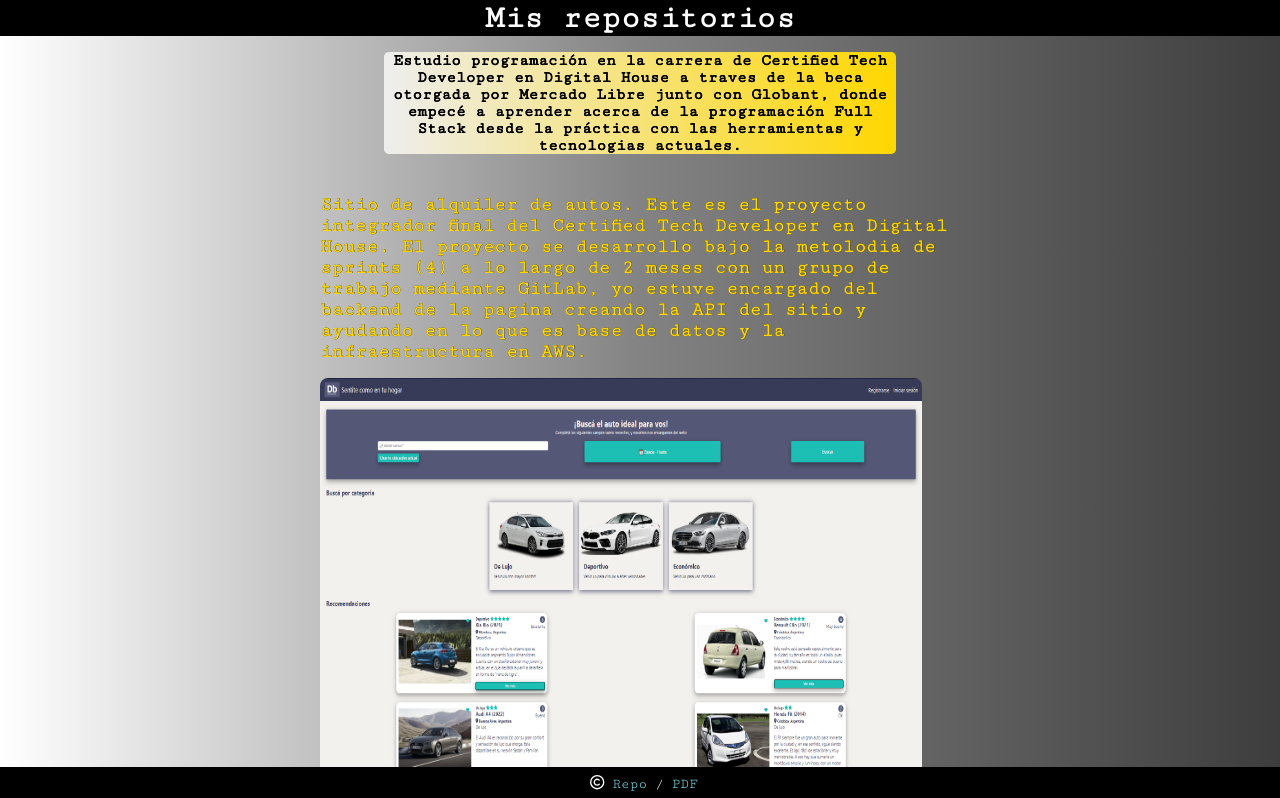
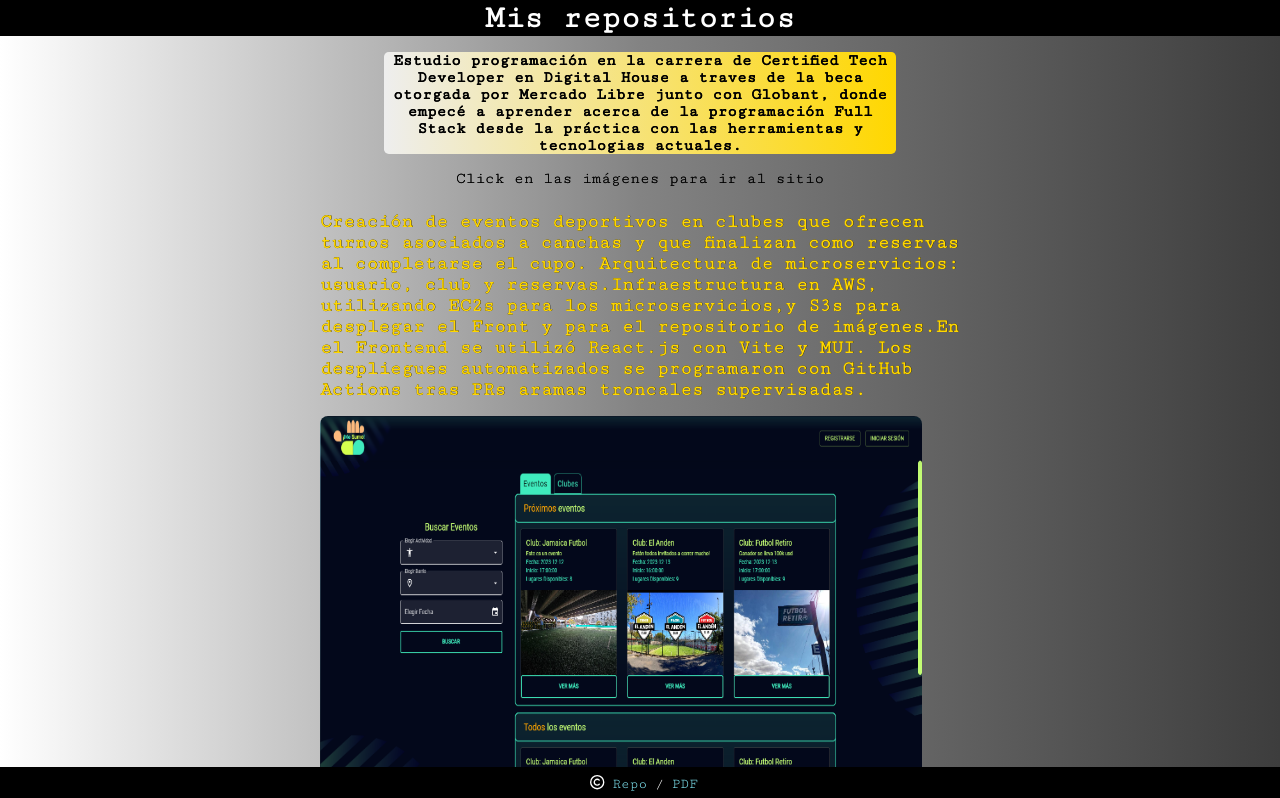
Before and after one commit to aquamantop/Cv-portfolio, a React (Create React App) app: page /SobreMi in a window 1280 px wide. Shown: the top 798 px of the page. Built offline with nearby package versions, Linux system fonts and the light colour scheme; a web font is replaced by a local one.

Commit message:
repo + web mesumo agregada

```diff
--- a/src/App.js
+++ b/src/App.js
@@ -9,7 +9,7 @@
     <BrowserRouter basename={process.env.PUBLIC_URL}>
       <Routes>
         <Route path='/' element={<Home/>}></Route>
-        <Route path='SobreMi' element={<SobreMi/>}></Route>
+        <Route path='/SobreMi' element={<SobreMi/>}></Route>
       </Routes>
     </BrowserRouter>
   );
--- a/src/Json/articulos.js
+++ b/src/Json/articulos.js
@@ -2,49 +2,53 @@
 import calculator from '../Img/tip-calculator.png'
 import ppt from '../Img/ppt.png'
 import rating from '../Img/rating.png'
-import form from '../Img/form.png'
+import mesumo from '../Img/me-sumo.png'
 import proyecto from '../Img/proyecto-final.png'
 
 export const Articulos = [
     {
         id: 1,
+        descripcion: "Creación de eventos deportivos en clubes que ofrecen turnos asociados a canchas y que finalizan como reservas al completarse el cupo. Arquitectura de microservicios: usuario, club y reservas.Infraestructura en AWS, utilizando EC2s para los microservicios,y S3s para desplegar el Front y para el repositorio de imágenes.En el Frontend se utilizó React.js con Vite y MUI. Los despliegues automatizados se programaron con GitHub Actions tras PRs aramas troncales supervisadas.",
+        linkWeb: "http://me-sumo-frontend.s3-website-us-east-1.amazonaws.com/",
+        linkCodigo: "https://github.com/aquamantop/Me-Sumo",
+        img: mesumo,
+        alt: "digital booking, alquiler de autos"
+    },
+    {
+        id: 2,
         descripcion: "Sitio de alquiler de autos. Este es el proyecto integrador final del Certified Tech Developer en Digital House. El proyecto se desarrollo bajo la metolodia de sprints (4) a lo largo de 2 meses con un grupo de trabajo mediante GitLab, yo estuve encargado del backend de la pagina creando la API del sitio y ayudando en lo que es base de datos y la infraestructura en AWS.",
         img: proyecto,
         alt: "digital booking, alquiler de autos"
     },
     {
-        id: 2,
+        id: 3,
         descripcion: "Aplicación de turnos odontológicos con Spring Boot y API Rest principalmente, Hibernate como ORM, PostgreSQL como BBDD y JavaScrip para el front. Utilizando Heroku para el deploy.",
         linkCodigo: "https://github.com/aquamantop/Clinica-dental",
         img: clinica,
         alt:"clinica dental"
     },
     {
-        id: 3,
+        id: 4,
         descripcion: "App funcional para calcular la propina a dar teniendo en cuenta el monto total, la cantidad de personas que pagan y el porcentaje que se desea dejar a modo de propina. Luego, mostrar el monto total y monto de la propina a pagar por persona.",
+        linkWeb: "https://aquamantop.github.io/tip-calculator/",
         linkCodigo: "https://github.com/aquamantop/tip-calculator",
         img: calculator,
         alt: "pagina para calcular propina"
     },
     {
-        id: 4,
+        id: 5,
         descripcion: "Clasico juego de piedra, papel o tijera eligiendo por medio de tarjetas.",
+        linkWeb: "https://aquamantop.github.io/Minijuego/",
         linkCodigo: "https://github.com/aquamantop/Minijuego",
         img: ppt,
         alt: "pagina de piedra papel y tijera"
     },
     {
-        id: 5,
+        id: 6,
         descripcion: "Pagina simple con una tarjeta donde se puntua del 1 al 5, devolviendo otra tarjeta con la puntuacion y un agradecimiento.",
+        linkWeb: "https://aquamantop.github.io/Interactive-rating-component/",
         linkCodigo: "https://github.com/aquamantop/Interactive-rating-component",
         img: rating,
         alt: "rating interactive-rating"
-    },
-    {
-        id: 6,
-        descripcion: "Formularios para iniciar, registrarse, dejar comentarios, etc. Pero sin ser funcional, solo maquetado con html y css.",
-        linkCodigo: "https://github.com/aquamantop/Formularios",
-        img: form,
-        alt: "pagina de formularios ingreso"
     }
 ]
--- a/src/components/Repositorios.jsx
+++ b/src/components/Repositorios.jsx
@@ -1,7 +1,7 @@
 import { Articulos } from '../Json/articulos'
 
 function proyecto(id, codigo){
-  if(id === 1){
+  if(id === 2){
     return <br></br>
   } else {
     return(
@@ -19,11 +19,13 @@
     return (
       <article key={e.id} className="repos">
         <p className="descripcionRepo">{e.descripcion}</p>
-        <img
+        <a href={e.linkWeb} target="_blank" rel="noreferrer">
+          <img
             src={e.img}
             alt={e.alt}
             className="tamañoRepo"
-        />
+          />
+        </a>
         {(proyecto(e.id, e.linkCodigo))}
       </article>
     )
--- a/src/components/Secciones.jsx
+++ b/src/components/Secciones.jsx
@@ -39,7 +39,7 @@
       <h2>FORMACIÓN ACADÉMICA</h2>
       <ul type="none">
         <li>
-          <span className="cajaSpan">2016-2024(prevista)</span>: UBA
+          <span className="cajaSpan">2016-act.</span>: UBA
         </li>
         <span>Licenciatura en Psicología</span>
         <li>
@@ -58,7 +58,7 @@
 export function Redes() {
   return (
     <section id="redes">
-      <a href='https://www.linkedin.com/in/franco-rodrigo-rampazzo/'
+      <a href='https://www.linkedin.com/in/franco-rampazzo/'
         className="contacto"
         id="in"
         target="_blank"
--- a/src/components/SobreMi.jsx
+++ b/src/components/SobreMi.jsx
@@ -17,7 +17,7 @@
             Stack desde la práctica con las herramientas y tecnologias actuales.
           </p>
         </section>
-        {/* <p id="aclaracion">Click en las imágenes para ir al sitio</p> */}
+        <p id="aclaracion">Click en las imágenes para ir al sitio</p>
         <div id="contenedorRepo">
           <Repositorios></Repositorios>
           <BtnSobreMi clase={"boton2"} link={'/'} titulo={'Inicio'} iden={"inicio"}/>
```
Also changed, not shown: src/Img/me-sumo.png (added).
